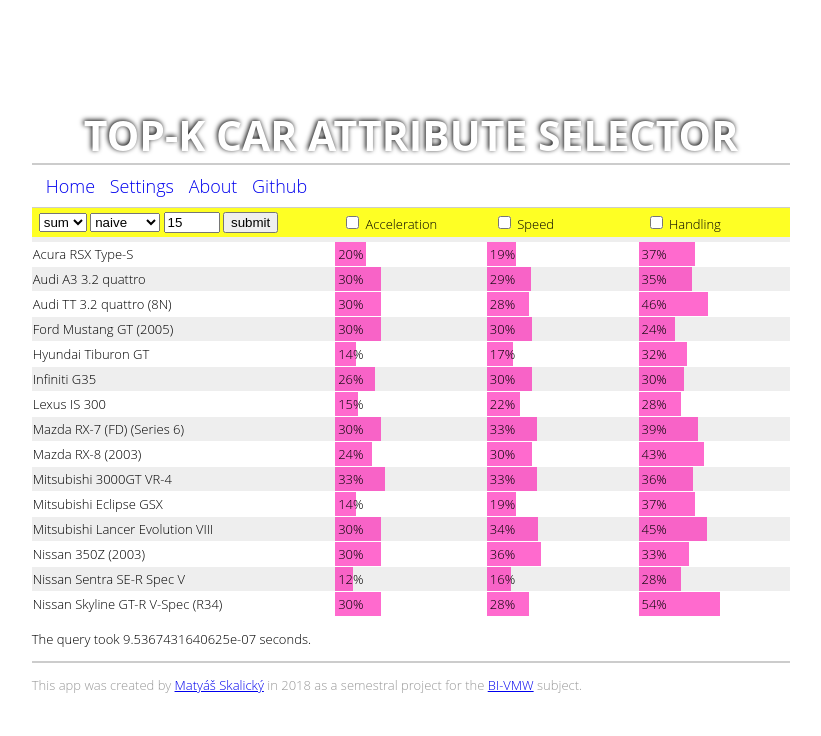
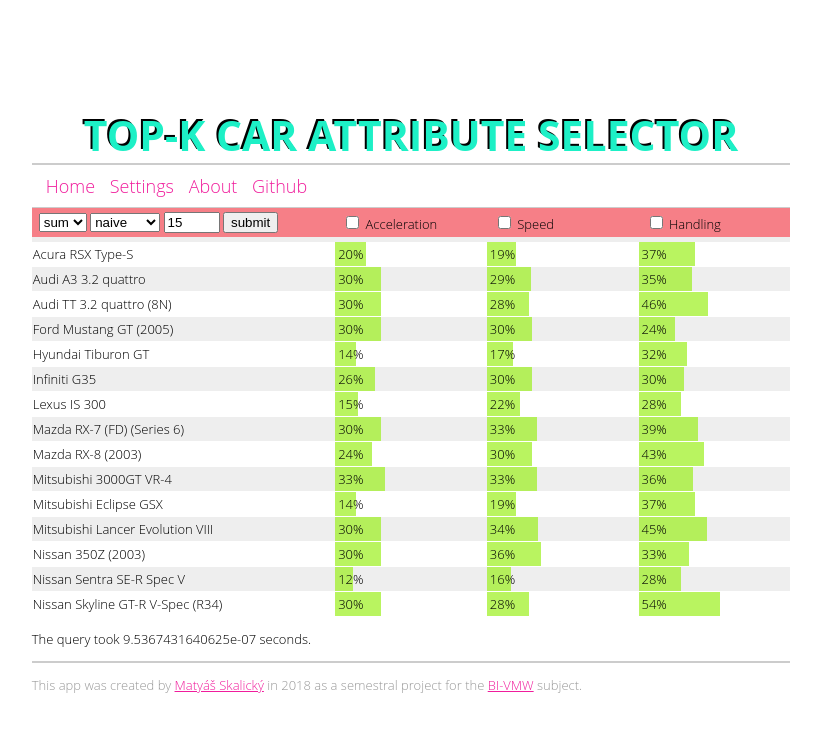
Before and after one commit to mskl/fit-bi-vwm-project, a Flask app: page / in a window 1280 px wide. Shown: the top 736 px of the page, without its empty margins (229-1050 px from the left). Run offline with Flask 2, Linux system fonts and the light colour scheme.

Commit message:
Design changes

```diff
--- a/run.py
+++ b/run.py
@@ -1,5 +1,9 @@
 from source.topktreshold import app
-import socket
+from source.tests.MyHeapTest import run_test
+import sys
 
 if __name__ == "__main__":
-    app.run(debug=True)
+    if len(sys.argv) >= 2:
+        if sys.argv[1] == "DEBUG":
+            app.run(debug=True)
+    app.run()
--- a/source/static/styles/style.css
+++ b/source/static/styles/style.css
@@ -42,8 +42,8 @@
 #headertext h1 {
 	padding-bottom: 0;
 	margin-bottom: 0px;
-	color: white;
-	text-shadow: -1px -1px 5px #000000;
+	color: #1df0c6;
+	text-shadow: -2px -2px 0px #000000;
 }
 
 #navbar {
@@ -83,6 +83,14 @@ p {
 	clear: both;
 }
 
+a {
+	color: #f01d9c;
+}
+
+a:after {
+	color: #f01d9c;
+}
+
 .product_table {
 	width: 100%;
 	border-collapse:collapse;
@@ -96,7 +104,7 @@ p {
 .product_table thead td {
 	border-bottom: 5px solid #eeeeee;
 	padding: 4px 7px 4px 7px;
-	background-color: rgb(254, 255, 36);
+	background-color: rgba(240, 43, 55, 0.6);
 }
 
 .product_table tbody tr:nth-child(odd) {
@@ -115,7 +123,7 @@ p {
 .product_percentage {
 	display: inline-block;
 	height: 100%;
-	background-color: rgba(255, 7, 173, 0.6);
+	background-color: rgba(156, 240, 29, 0.7);
 	padding-top: 3px;
 	padding-bottom: 3px;
 }
@@ -139,8 +147,6 @@ h4 {
 
 img {
     display: block;
-    margin-left: auto;
-    margin-right: auto;
     width: 70%;
 	padding: 5px;
 }
@@ -158,3 +164,7 @@ img {
 .image_right {
 	float: right;
 }
+
+figure {
+	margin: 5px 0 0 0;
+}
--- a/source/utils/graph.py
+++ b/source/utils/graph.py
@@ -13,7 +13,7 @@ if __name__ == "__main__":
     array_y_topk = []
     array_y_fagin = []
 
-    for i in range(1, 7000, 500):
+    for i in range(1, 160000, 5000):
         print(i)
         settings = MultiDict([('sort', 'accel'), ('sort', 'speed'), ('sort', 'handl'), ('quantity', i)])
 
@@ -36,7 +36,7 @@ if __name__ == "__main__":
     ax.plot(array_x, poly_naive_y, label="naive")
     ax.plot(array_x, poly_topk_y, label="top-k")
     ax.plot(array_x, poly_fagin_y, label="fagin")
-
+    fig.tight_layout()
     # Now add the legend with some customizations.
     legend = ax.legend(loc='upper center', shadow=True)
 
```
Also changed, not shown: source/templates/about.html (+14 -14 lines), source/tests/MyHeapTest.py (+2 -0 lines), source/static/images/graphs/160k_comparison.png (added), source/static/images/graphs/7k_comparison.png (added).
